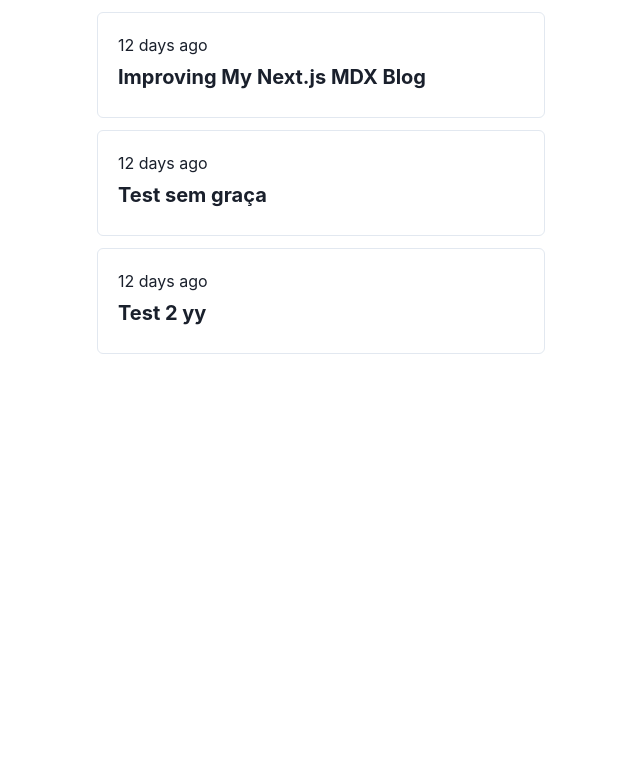
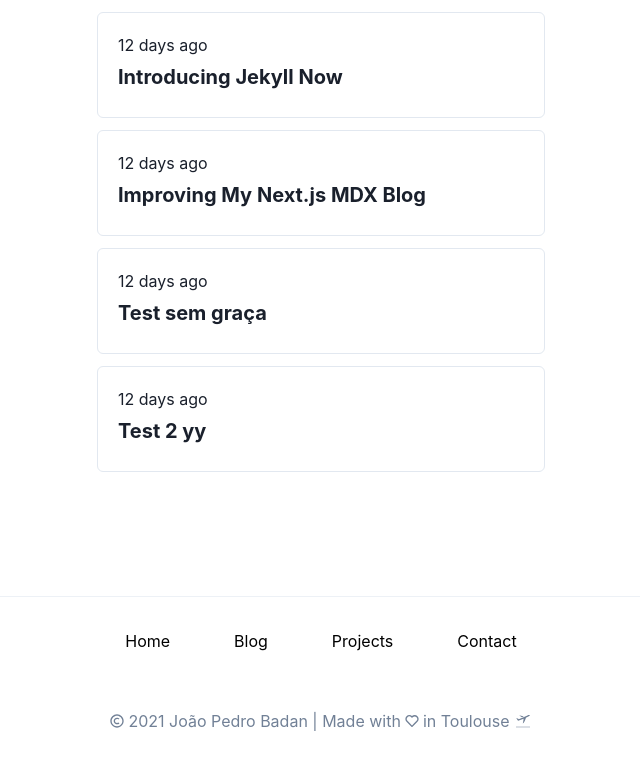
Before and after one commit to jpbadan/blog, a Next.js app: page / in a window 1280 px wide. Shown: the part 547-1316 px from the top of the page, without its empty margins (319-959 px from the left). Before the commit the page ends 977 px from the top, so only its background shows below. Built offline with nearby package versions, Linux system fonts and the light colour scheme.

Commit message:
Added a footer

```diff
--- a/posts/LUIZ_VIADO.mdx
+++ b/posts/LUIZ_VIADO.mdx
@@ -1,6 +1,6 @@
 ---
 title: Luzo Luzo
-isPublished: False
+isPublished: True
 author: Beiden
 
 ---
--- a/posts/example.mdx
+++ b/posts/example.mdx
@@ -5,7 +5,7 @@ description: "Learn how to integrate Google's Firebase into your Flutter App."
 isPublished: True
 author: Euzinho
 ---
-# Add anything to your hustle
+# This is a H1 header
 ## Introduction
 
 Whenever I work with Firebase, I always seem to run into small issues that can be very annoying (yet simple) to solve. When I tried to connect my Flutter application to a Firebase backend for one of my personal projects, I ran into some small issues that set me back some time. Because of this, I decided to write a simple and straightforward article showing you how to connect your Flutter application to a firebase backend for both IOS and Android. After this tutorial, you will be all set to add authentication, cloud Firestore, or any other Firebase feature you might want.
--- a/src/components/BlogLayout.tsx
+++ b/src/components/BlogLayout.tsx
@@ -13,7 +13,7 @@ export default function BlogLayout({ children, frontMatter }) {
       w="100%"
       px={2}
     >
-      <Heading size='3xl' color='black' mb={2}>{frontMatter.title}</Heading>
+      <Heading size='3xl' color='black' mb='16'>{frontMatter.title}</Heading>
       {children}
     </Stack>
   );
--- /dev/null
+++ b/src/components/Footer.tsx
@@ -0,0 +1,111 @@
+import React from "react";
+import { Link, Box, Flex, Text, Button, Stack, Divider } from "@chakra-ui/react";
+import { IoMdClose, IoIosMenu, IoMdMenu } from 'react-icons/io';
+import { GiAirplaneDeparture } from 'react-icons/gi';
+import { BiHeart, BiCopyright } from 'react-icons/bi';
+
+
+
+const Footer = (props) => {
+
+
+  return (
+    <>
+
+      <NavBarContainer {...props}>
+        <Box
+          flexBasis={{ base: "100%", md: "auto" }}
+        >
+          <Divider my={['2', '4', '8']} w={['sm', 'md', '2xl']} />
+          <Stack
+            spacing={[8, 12, 16]}
+            align="center"
+            justify={["center", "center", "center"]}
+            direction={["column", "row", "row"]}
+            mt={[4, 4, 4]}
+          >
+            <MenuItem to="/">Home</MenuItem>
+            <MenuItem to="/">Blog </MenuItem>
+            <MenuItem to="/Projects">Projects </MenuItem>
+            <MenuItem to="/Contact">Contact </MenuItem>
+          </Stack>
+
+        </Box>
+
+      </NavBarContainer>
+      <FooterLiner />
+
+    </>
+  );
+};
+
+const MenuItem = ({ children, to = "/", ...rest }) => {
+  return (
+    <Link href={to}>
+      <Text display="block" {...rest}>
+        {children}
+      </Text>
+    </Link>
+  );
+};
+
+const NavBarContainer = ({ children, ...props }) => {
+  return (
+    <Flex
+      as="nav"
+      align="center"
+      justify="center"
+      wrap="wrap"
+      w="100%"
+      mb={2}
+      px={8}
+      py={4}
+      bg={["primary.500", "primary.500", "transparent", "transparent"]}
+      color={["black", "black", "primary.700", "primary.700"]}
+      {...props}
+    >
+      {children}
+    </Flex>
+  );
+};
+
+const FooterLiner = ({ ...props }) => {
+  return (
+    <Box
+      flexBasis={{ base: "100%", md: "auto" }}>
+
+      <Stack
+        direction='row'
+        align="center"
+        justify='center'
+        m={[5, 7, 10]}
+        alignItems='center'
+        textColor='gray.500'
+        fontSize={['xx-small', 'small', 'medium']}
+        {...props}
+      >
+        <Box as='span'>
+          <BiCopyright style={{ margin: -5 }} />
+        </Box>
+        <Text>
+          2021 João Pedro Badan | Made with
+        </Text>
+        <Box as='span'>
+          <BiHeart style={{ margin: -5 }} />
+        </Box>
+        <Text>
+          in Toulouse
+        </Text>
+        < Box as='span' >
+          <GiAirplaneDeparture style={{ margin: -3 }} />
+        </Box >
+      </Stack>
+    </Box>
+
+  );
+
+};
+
+
+
+export default Footer;
--- a/src/components/NavBar.tsx
+++ b/src/components/NavBar.tsx
@@ -12,7 +12,7 @@ const NavBar = (props) => {
   return (
     <NavBarContainer {...props}>
       <Logo
-        w="250px"
+        w='auto'
         color={["black", "black", "primary.500", "primary.500"]}
       />
       <MenuToggle toggle={toggle} isOpen={isOpen} />
@@ -63,9 +63,9 @@ const MenuLinks = ({ isOpen }) => {
       <Stack
         spacing={8}
         align="center"
-        justify={["center", "space-between", "flex-end", "flex-end"]}
-        direction={["column", "row", "row", "row"]}
-        pt={[4, 4, 0, 0]}
+        justify={["center", "space-between", "flex-end"]}
+        direction={["column", "row", "row"]}
+        pt={[4, 4, 0]}
       >
         <MenuItem to="/">Home</MenuItem>
         <MenuItem to="/">Blog </MenuItem>
--- a/src/pages/_app.tsx
+++ b/src/pages/_app.tsx
@@ -3,6 +3,7 @@ import Head from 'next/head';
 import { Box, ChakraProvider } from "@chakra-ui/react";
 import Header from '../components/Header';
 import NavBar from '../components/NavBar';
+import Footer from '../components/Footer';
 
 
 function MyApp({ Component, pageProps }: AppProps) {
@@ -15,6 +16,7 @@ function MyApp({ Component, pageProps }: AppProps) {
       {/* <Header /> */}
       <NavBar />
       <Component {...pageProps} />
+      <Footer />
     </ChakraProvider>
   );
 }
```
Also changed, not shown: src/pages/_document.tsx (+5 -5 lines).
